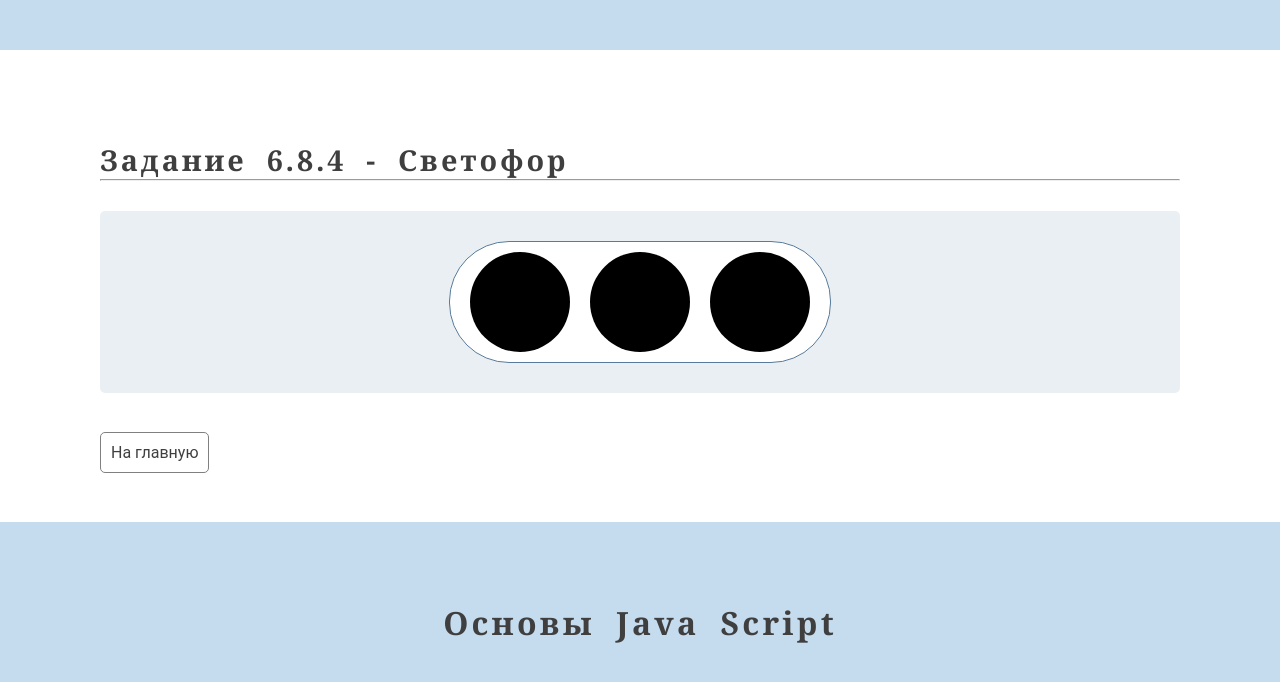
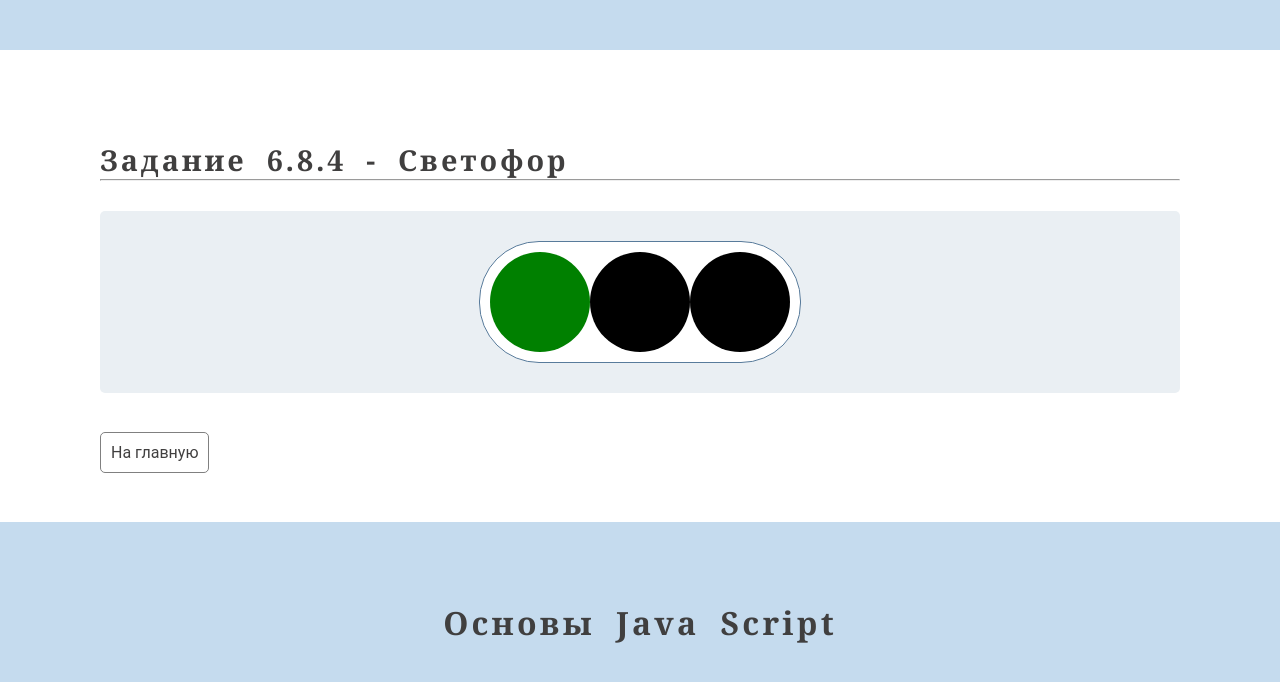
Before and after one commit to NikolaevaN073/Task_6.8, a plain HTML site: page task3/index.html in a window 1280 px wide. Both pictures are taken after a click on the element 520 px from the left and 452 px from the top of the page. Shown: the part 150-832 px from the top of the page. Drawn offline with Linux system fonts and the light colour scheme.

Commit message:
change task3

```diff
--- a/style.css
+++ b/style.css
@@ -123,16 +123,15 @@ code {
     border: 1px solid rgb(88, 123, 155);
     border-radius: 60px;
     margin: 30px auto;
-    padding: 0 10px;
+    padding: 10px;
     background: white;
 }
 
-.light_elem {
+.trafficLight {
     width: 100px;
     height: 100px;
     border-radius: 50%;
     background: black;
-    margin: 10px;
 }
 
 #textLink {
--- a/task3/index.html
+++ b/task3/index.html
@@ -19,9 +19,9 @@
         <article>
             <div class="light_wrapper">
                 <div class="light_box">
-                    <div class="light_elem" id="trafficLightEl1"></div>
-                    <div class="light_elem" id="trafficLightEl2"></div>
-                    <div class="light_elem" id="trafficLightEl3"></div>
+                    <div class="trafficLight" id="trafficLightEl1"></div>
+                    <div class="trafficLight" id="trafficLightEl2"></div>
+                    <div class="trafficLight" id="trafficLightEl3"></div>
                 </div>
             </div>
         </article>
--- a/task3/script.js
+++ b/task3/script.js
@@ -1,8 +1,15 @@
-    let i = 2;
-    let color = ['green','yellow','red'];
+let i = 2;
+let color = ['green','yellow','red'];
 
-    document.querySelector('.light_box').addEventListener('click', (event) => {
-        event.target.children[i].style.background = 'black';
-        i = i !== 2 ? ++i : 0;
-        event.target.children[i].style.background = color[i];
-    })
+const trafficLight = document.querySelectorAll('.trafficLight');
+
+function changeColor () {
+   trafficLight[i].style.background = 'black';
+
+   i = i !== 2 ? ++i : 0;
+   trafficLight[i].style.background = color[i];
+}
+
+trafficLight.forEach((elem)=>{
+    elem.addEventListener('click', changeColor)
+})
```
